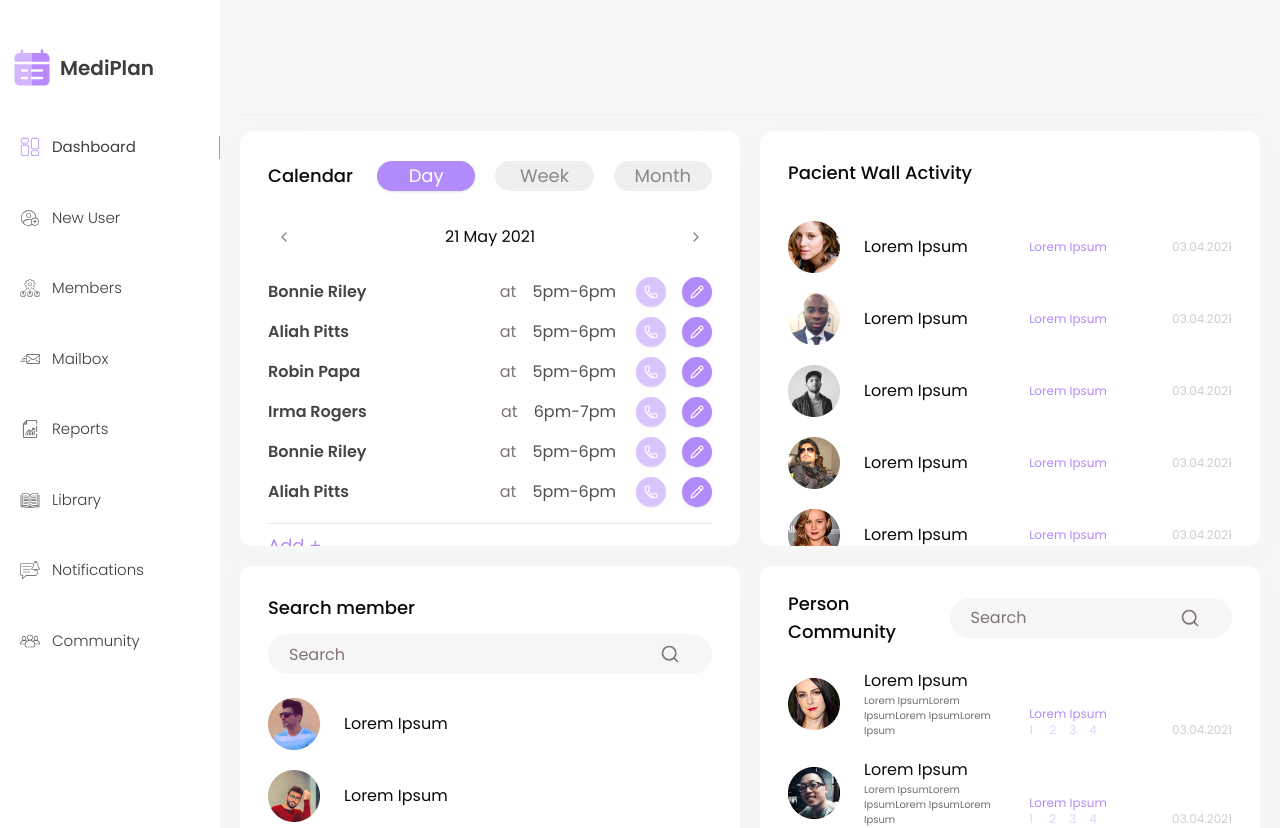
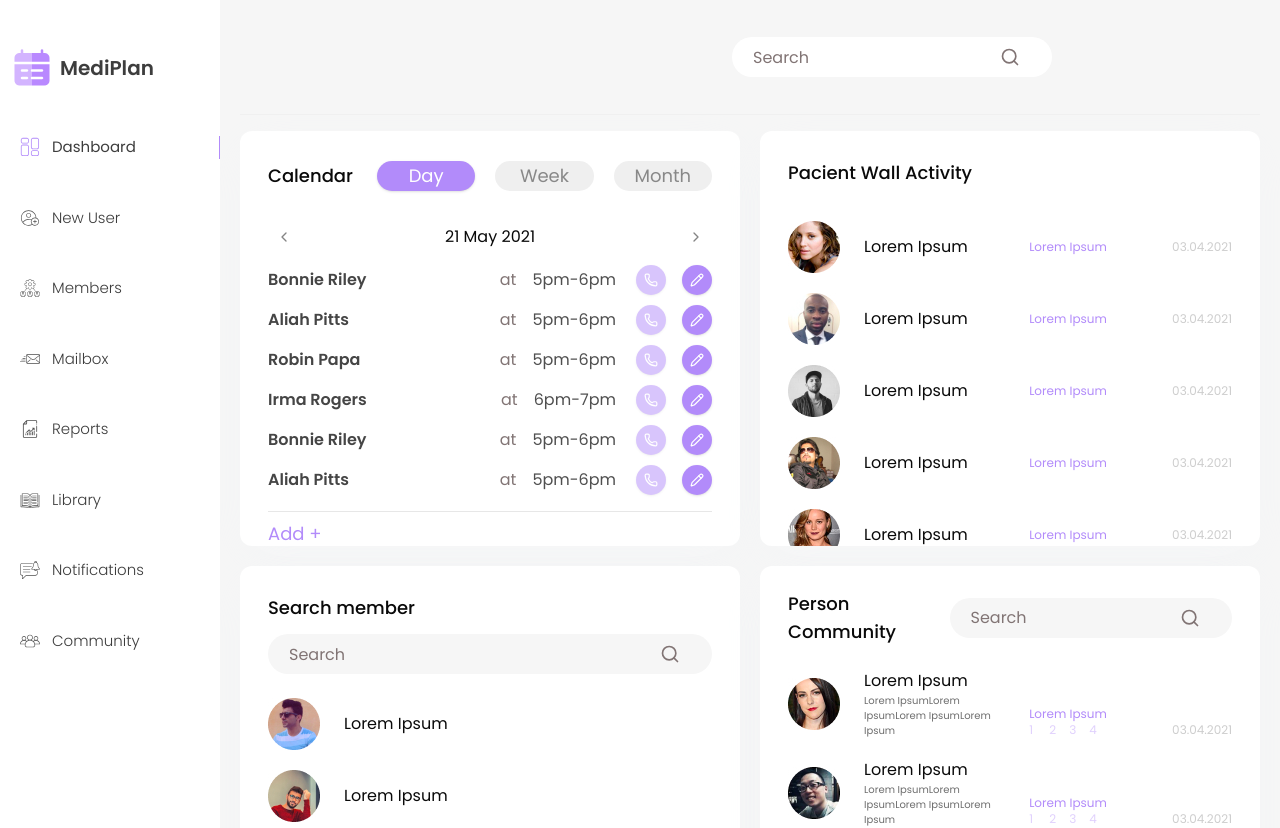
Before and after one commit to Vitalic96/mediplan, a Next.js app: page /dashboard in a window 1280 px wide. Shown: the top 828 px of the page. Built offline with nearby package versions, Linux system fonts and the light colour scheme.

Commit message:
changed styles

```diff
--- a/app/dashboard/_components/calendar-widget.tsx
+++ b/app/dashboard/_components/calendar-widget.tsx
@@ -33,7 +33,7 @@ const CalendarWidget = forwardRef<
           ))}
         </div>
       </CardHeader>
-      <CardContent className='custom-scroll flex grow flex-col gap-6 overflow-x-hidden'>
+      <CardContent className='custom-scroll flex grow flex-col gap-3 overflow-x-hidden'>
         {activeIndexTab === 0 && <DayTab />}
         {activeIndexTab === 1 && <DayTab />}
         {activeIndexTab === 2 && <MonthTab />}
--- a/components/header.tsx
+++ b/components/header.tsx
@@ -64,7 +64,7 @@ const Header = ({ className }: { className?: string }) => {
           </Link>
           <div
             className={cn(
-              'fixed left-0 right-0 top-[var(--mobile-header-height)] z-50 mx-auto grow bg-white transition-[visibility,opacity] duration-300 lg:relative lg:top-0 lg:ml-auto lg:mr-0 lg:max-w-[320px] lg:bg-transparent',
+              'fixed left-0 right-0 top-[var(--mobile-header-height)] z-50 mx-auto grow bg-white transition-[visibility,opacity] duration-300 lg:visible lg:relative lg:top-0 lg:ml-auto lg:mr-0 lg:max-w-[320px] lg:bg-transparent lg:opacity-100',
               isOpenSearch ? 'visible opacity-100' : 'invisible opacity-0',
             )}
           >
```
